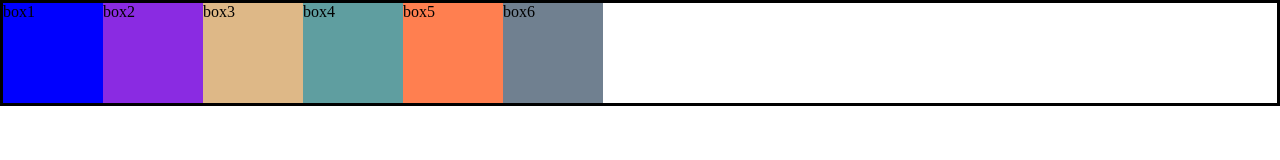
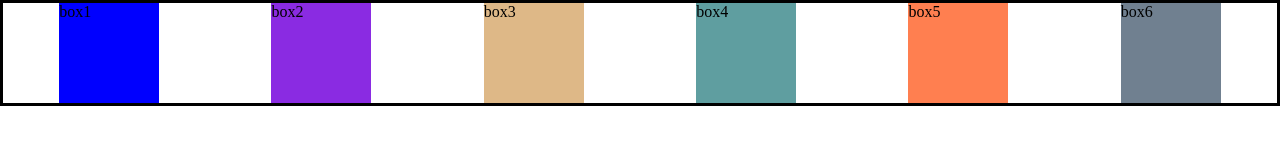
Before and after one commit to cblack1994/HTML-CSS-Definitivo, a plain HTML site: page CSS/flexbox.html in a window 1280 px wide. Drawn offline with Linux system fonts and the light colour scheme.

Commit message:
Justify-content space-around

```diff
--- a/CSS/style13.css
+++ b/CSS/style13.css
@@ -19,7 +19,7 @@ body
 {
     border: .3rem solid black;
     display: flex;
-    justify-content: flex-start;
+    justify-content: space-around;
 }
 
 .box
```
